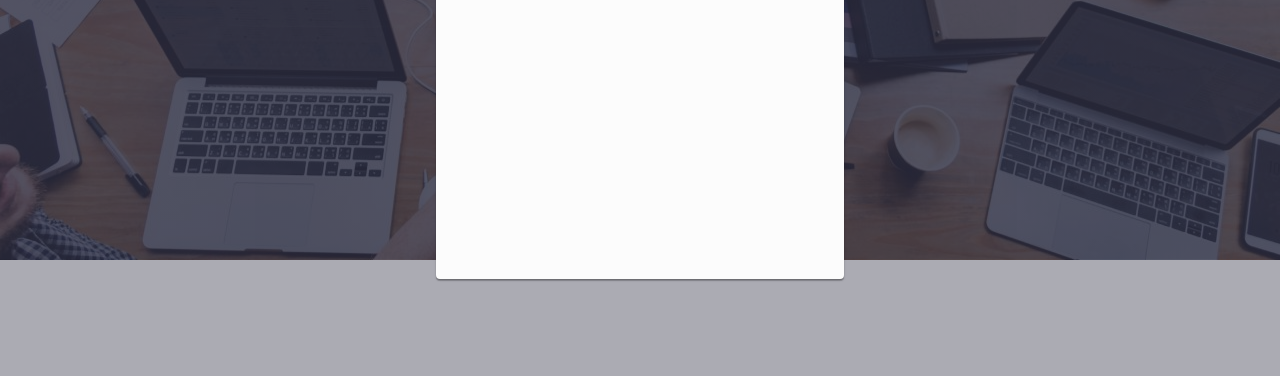
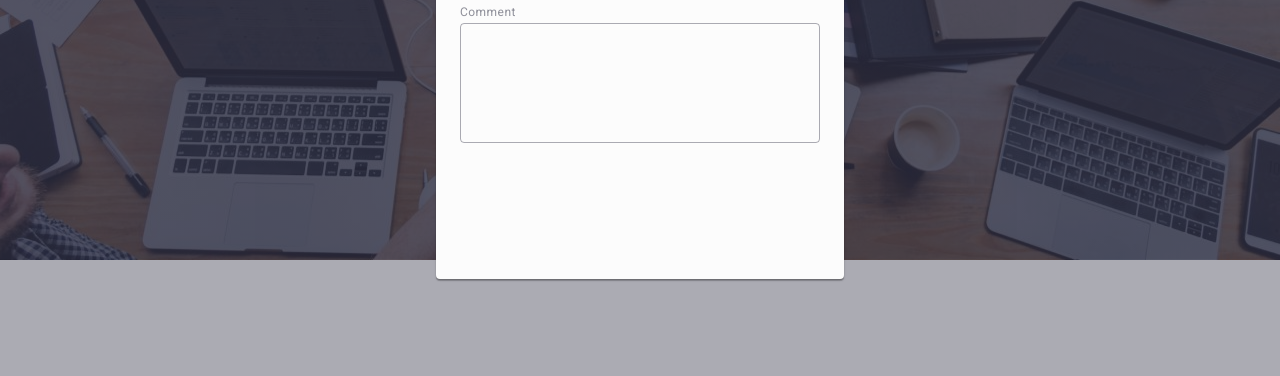
Before and after one commit to Piter30/goit-markup-05, a plain HTML site: page index.html in a window 1280 px wide. Shown: the part 413-789 px from the top of the page. Drawn offline with nearby package versions, Linux system fonts and the light colour scheme.

Commit message:
add modal and styles - comment p4

```diff
--- a/css/styles.css
+++ b/css/styles.css
@@ -693,3 +693,27 @@ input {
 .modal-contact-icon:focus {
   fill: var(--iris);
 }
+
+.container-modal-contact-form-comment {
+  margin-bottom: 16px;
+}
+
+.textarea-modal-contact-form-comment {
+  width: 100%;
+  height: 120px;
+  font-size: 12px;
+  line-height: 1.17;
+  letter-spacing: 0.04em;
+  color: rgba(46, 47, 66, 0.4);
+  border: 1px solid rgba(46, 47, 66, 0.4);
+  border-radius: 4px;
+  background-color: transparent;
+  padding: 8px 16px;
+  outline: transparent;
+  resize: none;
+  transition: border-color 250ms cubic-bezier(0.4, 0, 0.2, 1);
+}
+
+.textarea-modal-contact-form-comment:focus {
+  border-color: var(--iris);
+}
--- a/index.html
+++ b/index.html
@@ -548,6 +548,25 @@
               </svg>
             </div>
           </div>
+
+          <div class="container-modal-contact-form-comment">
+            <label class="label-modal-contact" for="user-comment "
+              >Comment</label
+            >
+            <textarea
+              class="textarea-modal-contact-form-comment"
+              id="user-comment"
+              name="user-comment"
+              placeholder="Text input"
+            >
+            </textarea>
+            <div class="container-input-modal-contact-form">
+              <input class="visually-hidden" />
+              <svg class="" width="18" height="24">
+                <use href=""></use>
+              </svg>
+            </div>
+          </div>
         </form>
       </div>
     </div>
```
